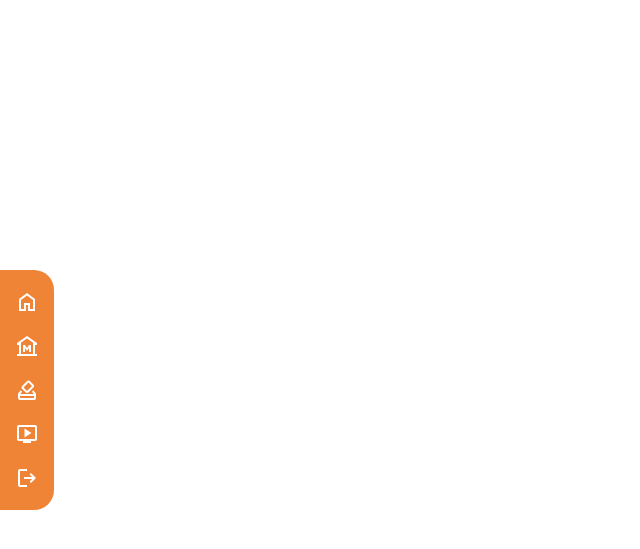
After one commit to jordaniel29/pifair2022-virtual-exhibition, a PHP site: page /views/navbar.php in a window 1280 px wide. The commit adds this page. Shown: the top 549 px of the page, without its empty margins (0-640 px from the left). Run offline with PHP 8.4, Linux system fonts and the light colour scheme.

Commit message:
add navbar and fix token in login

```diff
--- /dev/null
+++ b/css/navbar.css
@@ -0,0 +1,25 @@
+.navbar {
+  position: absolute;
+  left: 0;
+  top: calc(50% - 130px);
+  z-index: 9999;
+  padding: 10px 15px;
+  display: flex;
+  flex-direction: column;
+  background-color: #ef8436;
+  border-radius: 0 20px 20px 0;
+}
+
+.icons-container {
+  margin: 10px 0;
+}
+
+.icons {
+  font-size: 24px;
+  color: white;
+}
+
+.icons:hover {
+  transition: 0.5s;
+  color: rgba(0, 0, 0, 0.3);
+}
--- a/index.php
+++ b/index.php
@@ -23,6 +23,8 @@
         case $me.'/teather' :
             require "views/teather.php";
             break;
+        case $me.'/service/logout' :
+            require "service/logout.php";
         default:
             http_response_code(404);
             echo "404";
--- a/views/gallery.php
+++ b/views/gallery.php
@@ -1,6 +1,5 @@
 <?php
   require "service/auth.php";
-  require "service/auth-admin.php";
 
   $data = file_get_contents('json/team.json');
   $array = json_decode($data, true);
@@ -10,7 +9,7 @@
 <html>
   <head>
     <meta charset="utf-8" />
-    <title>Gallery</title>
+    <title>Pifair 2022 - Gallery</title>
     <meta name="description" content="Gallery • A-Frame" />
     <script src="../js/aframe-master.js"></script>
     <script src="https://unpkg.com/aframe-environment-component@1.3.0/dist/aframe-environment-component.min.js"></script>
@@ -161,6 +160,8 @@
       ></a-plane>
     </a-scene>
 
+    <?php include 'navbar.php' ?>
+
     <div id="myModal" class="background">
       <div class="modal">
         <div class="header">
--- /dev/null
+++ b/views/navbar.php
@@ -0,0 +1,26 @@
+<?php
+echo '
+<link
+  rel="stylesheet"
+  href="https://fonts.googleapis.com/css2?family=Material+Symbols+Outlined:opsz,wght,FILL,GRAD@48,600,1,0"
+/>
+<link rel="stylesheet" href="../css/navbar.css" />
+<div class="navbar">
+  <a href="#" class="icons-container">
+    <span class="material-symbols-outlined icons"> home </span>
+  </a>
+  <a href="#" class="icons-container">
+    <span class="material-symbols-outlined icons"> museum </span>
+  </a>
+  <a href="gallery" class="icons-container">
+    <span class="material-symbols-outlined icons"> how_to_vote </span>
+  </a>
+  <a href="teather" class="icons-container">
+    <span class="material-symbols-outlined icons"> live_tv </span>
+  </a>
+  <a href="service/logout" class="icons-container">
+    <span class="material-symbols-outlined icons"> logout </span>
+  </a>
+</div>
+'
+?>
--- a/views/register.php
+++ b/views/register.php
@@ -67,7 +67,7 @@ if(isset($_POST['register'])){
       name="viewport"
       content="width=device-width, initial-scale=1, shrink-to-fit=no"
     />
-    <title>Pifair 2022</title>
+    <title>Pifair 2022 - Register</title>
     <script src="https://stackpath.bootstrapcdn.com/bootstrap/4.3.1/js/bootstrap.bundle.min.js"></script>
     <link
       rel="stylesheet"
--- a/views/teather.php
+++ b/views/teather.php
@@ -13,7 +13,7 @@
 <html>
   <head>
     <meta charset="utf-8" />
-    <title>Teather</title>
+    <title>Pifair 2022 - Teather</title>
     <script src="https://aframe.io/releases/1.0.4/aframe.min.js"></script>
     <script src="../js/teather.js"></script>
     <link rel="stylesheet" href="../css/teather.css" />
@@ -87,6 +87,9 @@
         color="#000000"
       ></a-plane>
     </a-scene>
+
+    <?php include 'navbar.php' ?>
+
     <div id="myModal" class="modal">
       <iframe
         id="myYoutubePlayer"
```
Also changed, not shown: service/logout.php (added, +8 -0 lines), views/login.php (+6 -5 lines).
